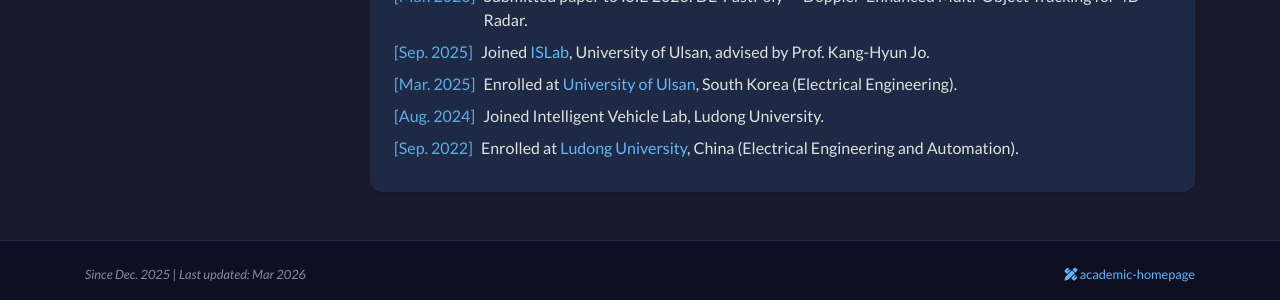
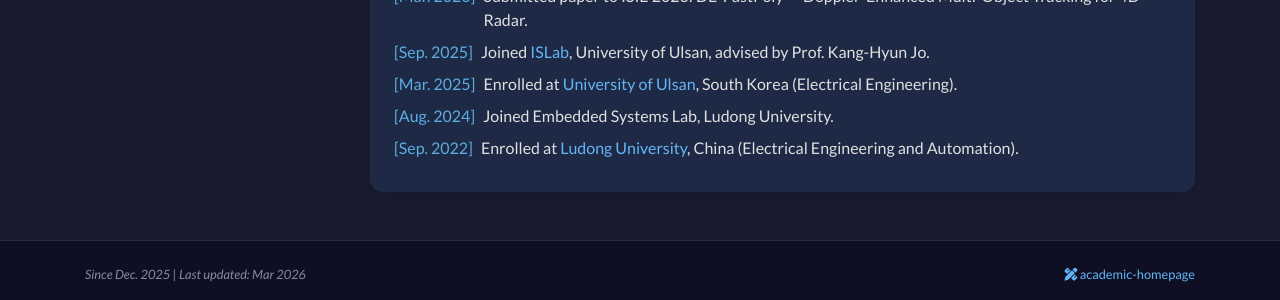
Before and after one commit to solomon0256/solomon0256.github.io, a Jekyll site: the page built from index.html, in a window 1280 px wide. Shown: the part 1988-2288 px from the top of the page. Built offline with Jekyll 4.4.1, drawn with Linux system fonts in a browser that asks for light colours; nearby versions of some CDN libraries; a style sheet for code colours, icons or effects is not loaded.

Commit message:
Fix: rename to Embedded Systems Lab

```diff
--- a/_data/profile.yml
+++ b/_data/profile.yml
@@ -246,7 +246,7 @@ news:
   text: "Enrolled at <a href='https://www.ulsan.ac.kr/' target='_blank'>University of Ulsan</a>, South Korea (Electrical Engineering)."
   sort_date: 2025-03-01
 - date: "Aug. 2024"
-  text: "Joined Intelligent Vehicle Lab, Ludong University."
+  text: "Joined Embedded Systems Lab, Ludong University."
   sort_date: 2024-08-01
 - date: "Sep. 2022"
   text: "Enrolled at <a href='https://www.ldu.edu.cn/' target='_blank'>Ludong University</a>, China (Electrical Engineering and Automation)."
```
